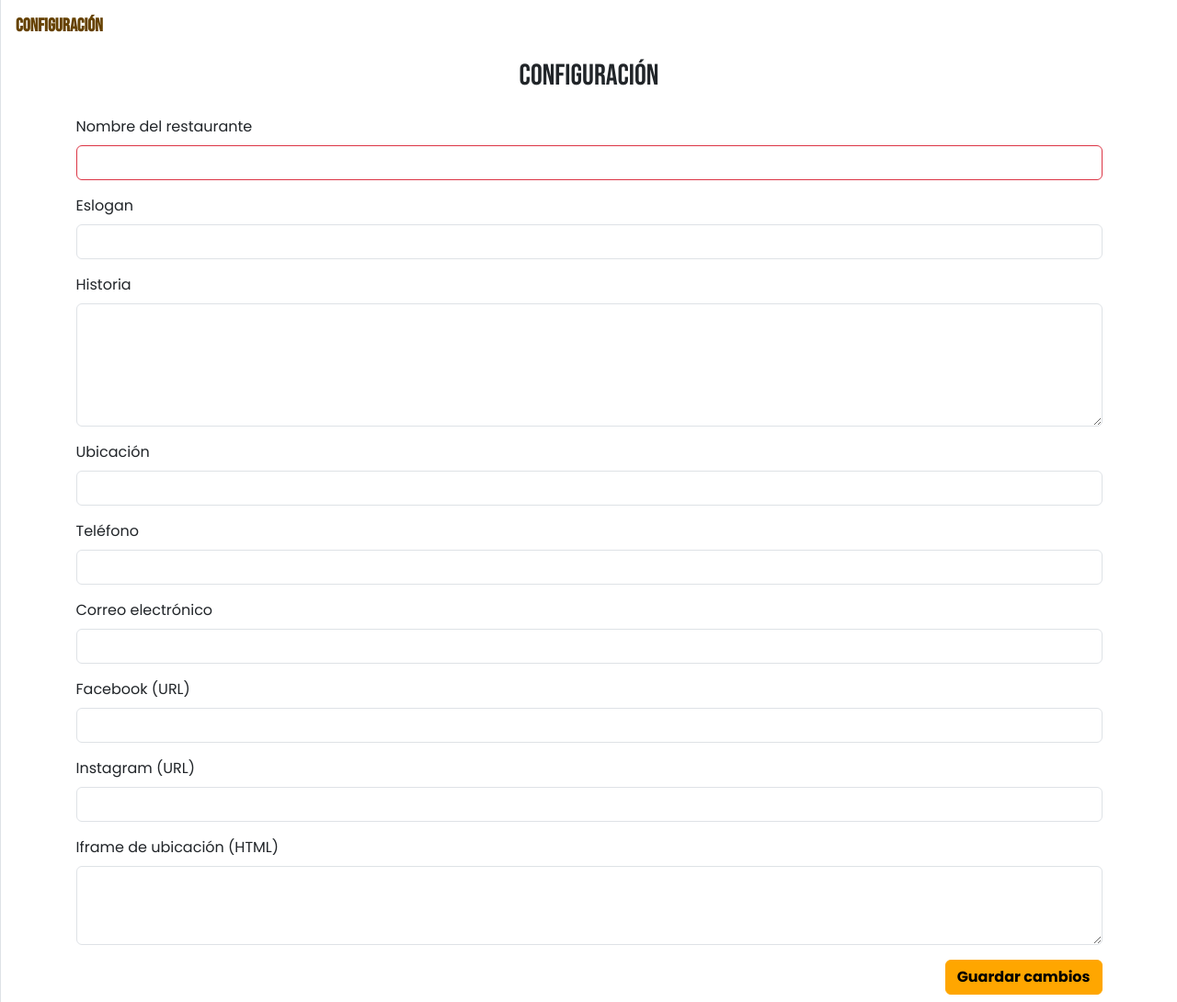
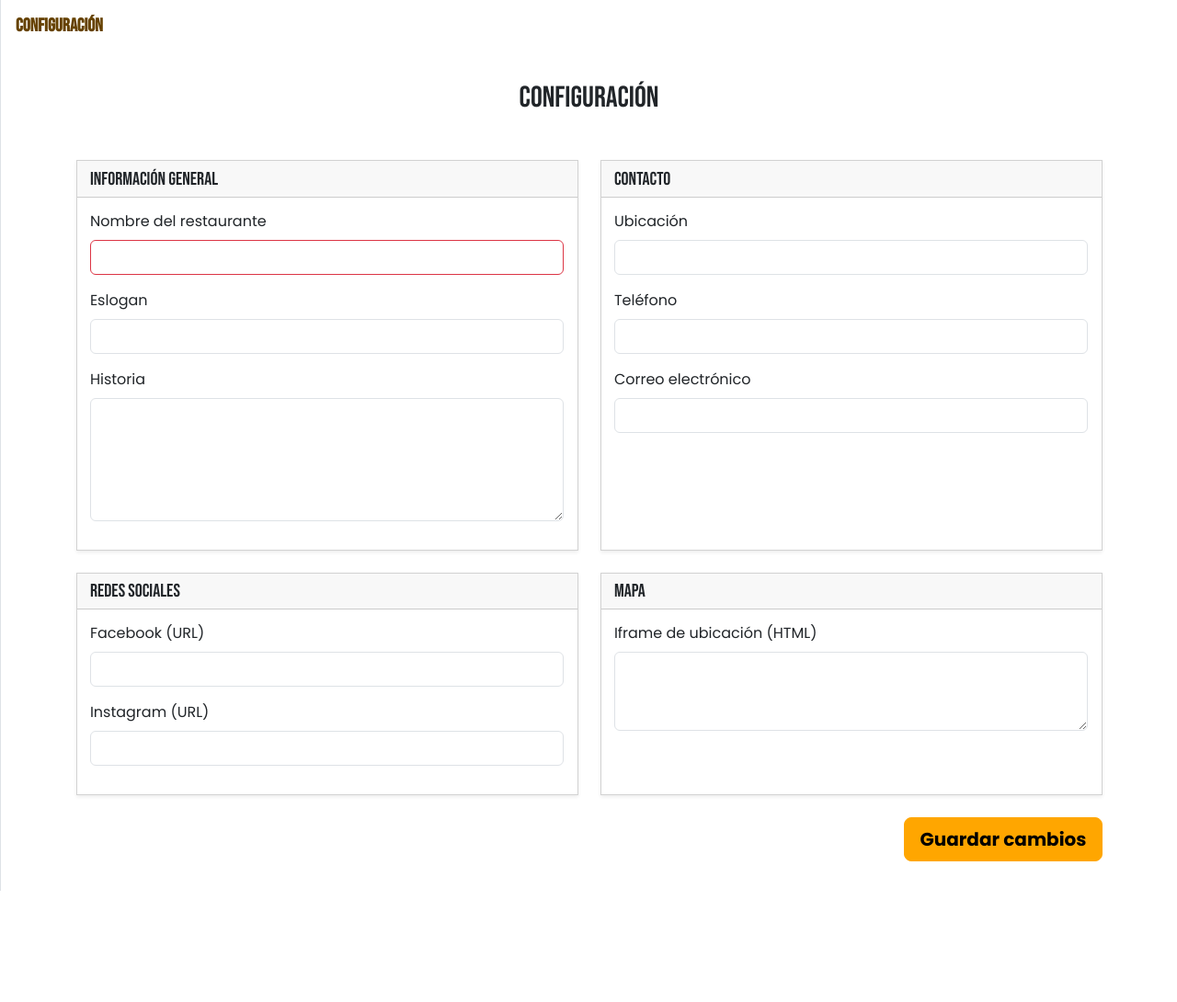
Before and after one commit to juan1144/fitomenu, a Django app: page /admin_panel/configuracion/ in a window 1280 px wide. Shown: the part 58-1148 px from the top of the page at 92% size. After the commit the page ends 1027 px from the top, so only its background shows below. Run offline with Django 5.2, Linux system fonts and the light colour scheme; the visitor is signed in with stand-in values (Sample User, id 1); data comes from the database, SQL or seed files in the repository; some libraries are stand-ins or nearby versions.

Commit message:
Improving css in forms-control

```diff
--- a/config/settings.py
+++ b/config/settings.py
@@ -44,6 +44,7 @@ INSTALLED_APPS = [
     "admin_panel",
     "menu",
     "kitchen_panel",
+    "widget_tweaks",
 ]
 
 MIDDLEWARE = [
--- a/templates/admin_panel/info_restaurante_form.html
+++ b/templates/admin_panel/info_restaurante_form.html
@@ -2,61 +2,99 @@
 {% block title %}{{ page_title }}{% endblock %}
 
 {% block content %}
-<div class="container">
-    <h2 class="text-center my-4">{{ page_title }}</h2>
+<div class="container py-4">
+    <h2 class="text-center mb-5">{{ page_title }}</h2>
 
     <form method="post" class="needs-validation">
         {% csrf_token %}
 
+        <div class="row g-4">
+            <!-- Información General -->
+            <div class="col-md-6">
+                <div class="card shadow-sm h-100">
+                    <div class="card-header">
+                        <h5 class="mb-0">Información General</h5>
+                    </div>
+                    <div class="card-body">
                         <div class="mb-3">
                             <label class="form-label">Nombre del restaurante</label>
                             {{ form.nombre }}
                         </div>
-
                         <div class="mb-3">
                             <label class="form-label">Eslogan</label>
                             {{ form.eslogan }}
                         </div>
-
                         <div class="mb-3">
                             <label class="form-label">Historia</label>
                             {{ form.historia }}
                         </div>
+                    </div>
+                </div>
+            </div>
 
+            <!-- Contacto -->
+            <div class="col-md-6">
+                <div class="card shadow-sm h-100">
+                    <div class="card-header">
+                        <h5 class="mb-0">Contacto</h5>
+                    </div>
+                    <div class="card-body">
                         <div class="mb-3">
                             <label class="form-label">Ubicación</label>
                             {{ form.ubicacion }}
                         </div>
-
                         <div class="mb-3">
                             <label class="form-label">Teléfono</label>
                             {{ form.telefono }}
                         </div>
-
                         <div class="mb-3">
                             <label class="form-label">Correo electrónico</label>
                             {{ form.correo }}
                         </div>
+                    </div>
+                </div>
+            </div>
 
+            <!-- Redes Sociales -->
+            <div class="col-md-6">
+                <div class="card shadow-sm h-100">
+                    <div class="card-header">
+                        <h5 class="mb-0">Redes Sociales</h5>
+                    </div>
+                    <div class="card-body">
                         <div class="mb-3">
                             <label class="form-label">Facebook (URL)</label>
                             {{ form.facebook_url }}
                         </div>
-
                         <div class="mb-3">
                             <label class="form-label">Instagram (URL)</label>
                             {{ form.instagram_url }}
                         </div>
+                    </div>
+                </div>
+            </div>
 
-
+            <!-- Mapa -->
+            <div class="col-md-6">
+                <div class="card shadow-sm h-100">
+                    <div class="card-header">
+                        <h5 class="mb-0">Mapa</h5>
+                    </div>
+                    <div class="card-body">
                         <div class="mb-3">
                             <label class="form-label">Iframe de ubicación (HTML)</label>
                             {{ form.iframe_ubicacion }}
                         </div>
+                    </div>
+                </div>
+            </div>
+        </div>
 
-        <div class="d-flex justify-content-end">
-            <button type="submit" class="btn btn-primary">Guardar cambios</button>
+        <!-- Botón -->
+        <div class="d-flex justify-content-end mt-4">
+            <button type="submit" class="btn btn-primary btn-lg">Guardar cambios</button>
         </div>
+
     </form>
 </div>
 {% endblock %}
```
Also changed, not shown: templates/admin_panel/producto_form.html (+27 -20 lines). Lines whose indentation alone changed are shown as unchanged.
